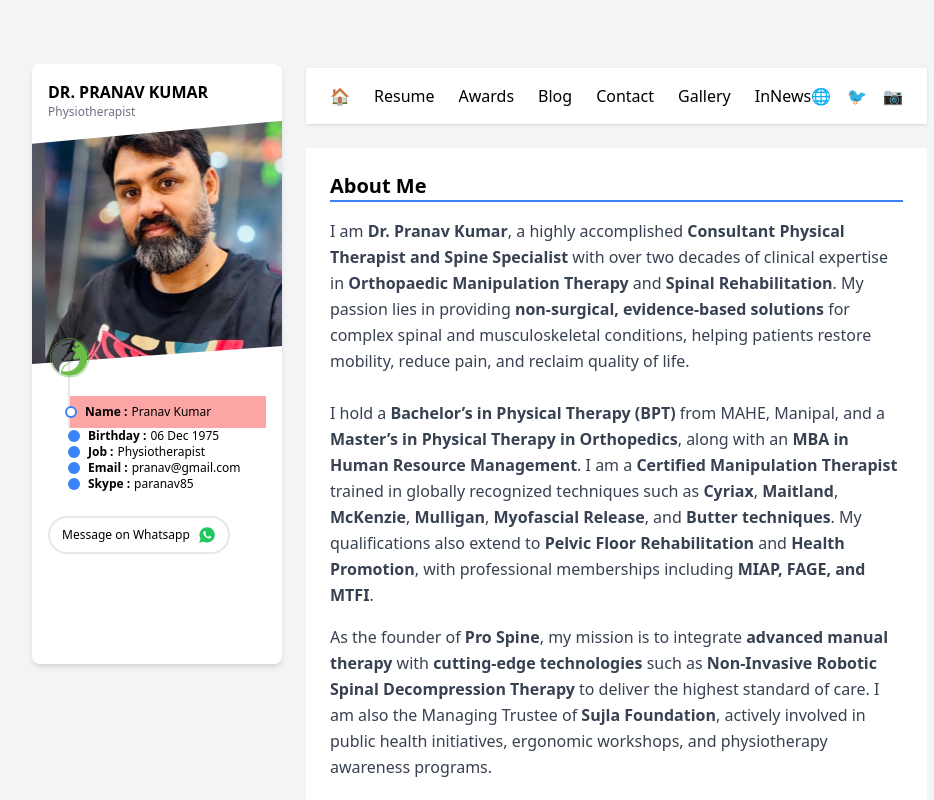
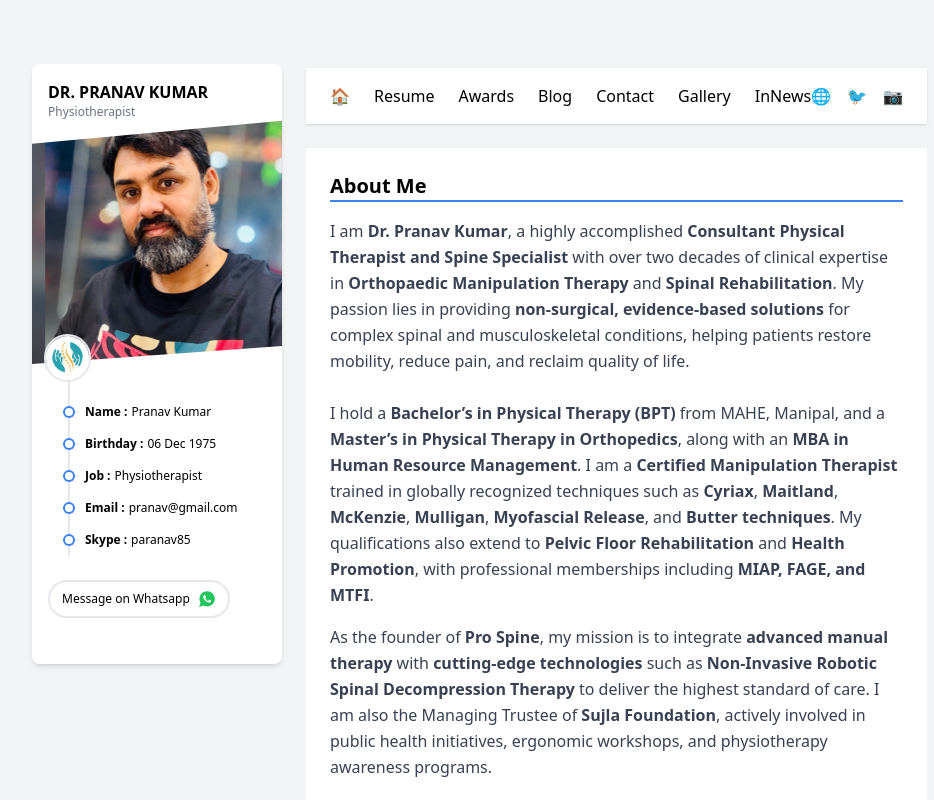
Before and after one commit to abhinavbgpgit/Dr-paranav-portfolio, a React (Vite) app: page / in a window 1280 px wide. Shown: the top 800 px of the page, without its empty margins (224-1158 px from the left). Built offline with nearby package versions, Linux system fonts and the light colour scheme.

Commit message:
logo change

```diff
--- a/src/components/Side.jsx
+++ b/src/components/Side.jsx
@@ -1,11 +1,11 @@
-import React from 'react';
+import React from "react";
 import { FiDownload } from "react-icons/fi";
 import { IoLogoWhatsapp } from "react-icons/io";
-import profile_pic from '../assets/general/dr_pranav.png'
-import logo from '../assets/logo/physiotherapy_logo.png'
+import profile_pic from "../assets/general/dr_pranav.png";
+import logo from "../assets/logo/logo_physio.png";
 export default function Side() {
   return (
-     <div className="bg-white shadow-md rounded-lg p-4 mt-16 h-[600px] relative min-w-[250px]">
+    <div className="bg-white shadow-md rounded-lg p-4 mt-16 h-[600px] relative min-w-[250px]">
       {/* Header */}
       <div className="flex items-center justify-between mb-4">
         <div>
@@ -19,57 +19,69 @@
           </svg>
         </div> */}
       </div>
-        <div className='h-[220px]'></div>
+      <div className="h-[220px]"></div>
       {/* Profile Image */}
       <img
         src={profile_pic}
         alt="Dr. Robert Gibbons"
         className="w-full h-64 object-cover mb-4 absolute top-11 left-0"
-        style={{ clipPath: 'polygon(0 14%, 100% 5%, 100% 93%, 0% 100%)' }}
+        style={{ clipPath: "polygon(0 14%, 100% 5%, 100% 93%, 0% 100%)" }}
       />
 
-       <img
+      <img
         src={logo}
         alt="Dr. Robert Gibbons"
-        className=" h-12 object-cover mb-4 absolute  left-[10px] top-[270px]"
-
+        className=" h-12 object-cover mb-4 absolute rounded-full border-2  left-[12px] top-[270px]"
       />
 
       {/* Details */}
       <ul className=" ml-5">
-        <li className=' h-10 border-l-2 '></li>
-        <li className=" border-l-2 flex items-center bg-red-300 py-2 relative">
-        <span className="absolute top-0 left-[-5px] inline-block bg-blue-500 rounded-full w-3 h-3 mr-2 relative">
-  <span className="absolute top-1/2 left-1/2 transform -translate-x-1/2 -translate-y-1/2 bg-white rounded-full w-2 h-2"></span>
-</span>
-          <span className="font-semibold text-xs ml-[-5px]">Name : </span><span className=" text-xs ml-1"> Pranav Kumar</span>
+        <li className=" h-10 border-l-2 "></li>
+        <li className=" border-l-2 flex items-center  py-2 relative">
+          <span className="absolute top-0 left-[-7px] inline-block bg-blue-500 rounded-full w-3 h-3 mr-2 relative">
+            <span className="absolute top-1/2 left-1/2 transform -translate-x-1/2 -translate-y-1/2 bg-white rounded-full w-2 h-2"></span>
+          </span>
+          <span className="font-semibold text-xs ml-[-5px]">Name : </span>
+          <span className=" text-xs ml-1"> Pranav Kumar</span>
         </li>
-        <li className="flex items-center">
-          <span className="inline-block bg-blue-500 rounded-full w-3 h-3 mr-2"></span>
-          <span className="font-semibold text-xs">Birthday :</span>
-          <span className="text-xs ml-1">06 Dec 1975</span>
+
+        <li className=" border-l-2 flex items-center  py-2 relative">
+          <span className="absolute top-0 left-[-7px] inline-block bg-blue-500 rounded-full w-3 h-3 mr-2 relative">
+            <span className="absolute top-1/2 left-1/2 transform -translate-x-1/2 -translate-y-1/2 bg-white rounded-full w-2 h-2"></span>
+          </span>
+          <span className="font-semibold text-xs ml-[-5px]">Birthday : </span>
+          <span className=" text-xs ml-1"> 06 Dec 1975</span>
         </li>
-        <li className="flex items-center">
-          <span className="inline-block bg-blue-500 rounded-full w-3 h-3 mr-2"></span>
-          <span className="font-semibold text-xs">Job :</span>
-          <span className="text-xs ml-1">Physiotherapist</span>
+
+        <li className=" border-l-2 flex items-center  py-2 relative">
+          <span className="absolute top-0 left-[-7px] inline-block bg-blue-500 rounded-full w-3 h-3 mr-2 relative">
+            <span className="absolute top-1/2 left-1/2 transform -translate-x-1/2 -translate-y-1/2 bg-white rounded-full w-2 h-2"></span>
+          </span>
+          <span className="font-semibold text-xs ml-[-5px]">Job : </span>
+          <span className=" text-xs ml-1"> Physiotherapist</span>
         </li>
-        <li className="flex items-center">
-          <span className="inline-block bg-blue-500 rounded-full w-3 h-3 mr-2"></span>
-          <span className="font-semibold text-xs">Email :</span>
-          <span className="text-xs ml-1">pranav@gmail.com</span>
+
+        <li className=" border-l-2 flex items-center  py-2 relative">
+          <span className="absolute top-0 left-[-7px] inline-block bg-blue-500 rounded-full w-3 h-3 mr-2 relative">
+            <span className="absolute top-1/2 left-1/2 transform -translate-x-1/2 -translate-y-1/2 bg-white rounded-full w-2 h-2"></span>
+          </span>
+          <span className="font-semibold text-xs ml-[-5px]">Email : </span>
+          <span className=" text-xs ml-1"> pranav@gmail.com</span>
         </li>
-        <li className="flex items-center">
-          <span className="inline-block bg-blue-500 rounded-full w-3 h-3 mr-2"></span>
-          <span className="font-semibold text-xs">Skype :</span>
-          <span className="text-xs ml-1">paranav85</span>
+
+        <li className=" border-l-2 flex items-center  py-2 relative">
+          <span className="absolute top-0 left-[-7px] inline-block bg-blue-500 rounded-full w-3 h-3 mr-2 relative">
+            <span className="absolute top-1/2 left-1/2 transform -translate-x-1/2 -translate-y-1/2 bg-white rounded-full w-2 h-2"></span>
+          </span>
+          <span className="font-semibold text-xs ml-[-5px]">Skype : </span>
+          <span className=" text-xs ml-1"> paranav85</span>
         </li>
       </ul>
 
       {/* Download CV Button */}
       <button className="mt-6 bg-white border-2 text-xs  px-3 py-2 rounded-full flex items-center space-x-2 hover:bg-gray-200 transition duration-300">
         <span>Message on Whatsapp</span>
-        <IoLogoWhatsapp size={18} className='text-green-500'/>
+        <IoLogoWhatsapp size={18} className="text-green-500" />
       </button>
     </div>
   );
```
Also changed, not shown: src/assets/logo/logo_physio.png (added).
